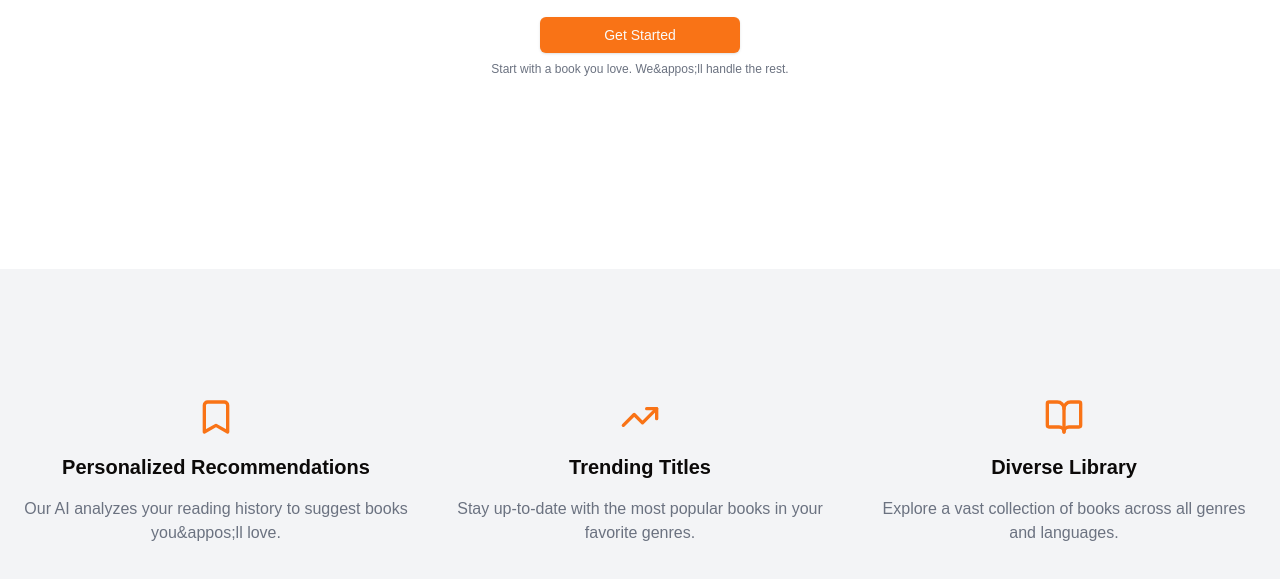
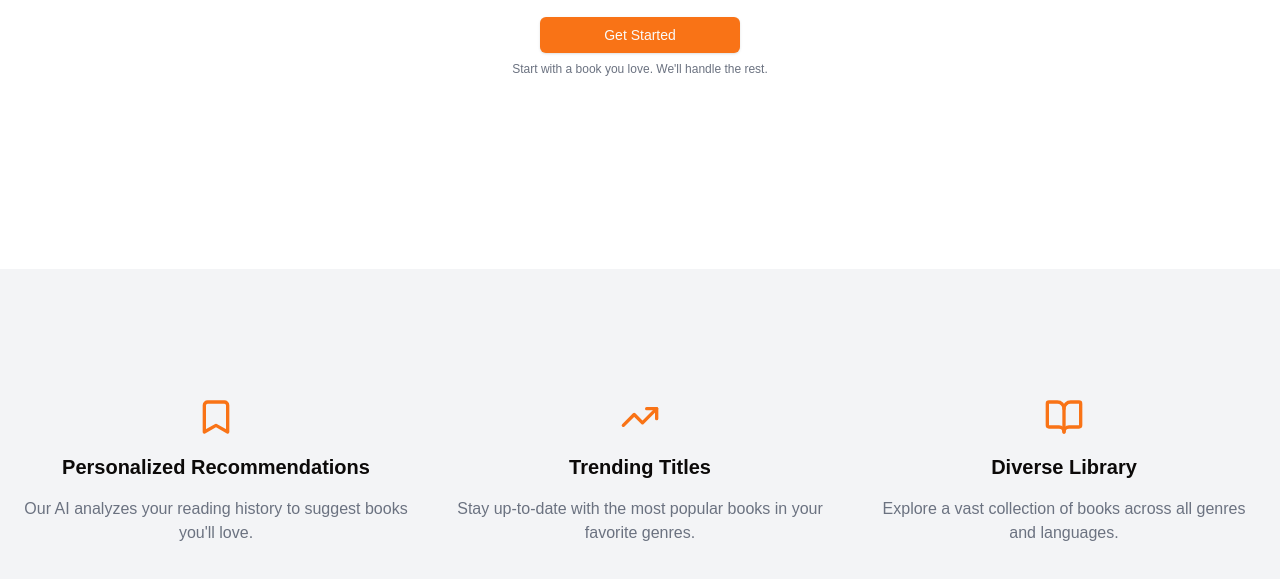
Before and after one commit to sankalp51/bookBuddy, a Next.js app: page / in a window 1280 px wide. Shown: the part 371-950 px from the top of the page. Built offline with nearby package versions, Linux system fonts and the light colour scheme; no server answers.

Commit message:
added some final checks

```diff
--- a/src/app/api/chat/route.ts
+++ b/src/app/api/chat/route.ts
@@ -1,4 +1,4 @@
-import { ollama } from "ollama-ai-provider";
+import { groq } from "@ai-sdk/groq";
 import { auth } from "@/auth";
 import { streamText } from "ai";
 import { NextResponse } from "next/server";
@@ -12,7 +12,7 @@ export async function POST(req: Request) {
   const { messages } = await req.json();
 
   const result = streamText({
-    model: ollama("llama3.2"),
+    model: groq("llama-3.3-70b-versatile"),
     messages,
     system:
       "You are a helpfull librarian who knows all the books in the world, help the user to find their new read. If the user asks anything that is not related to books just say `I don't know`",
--- a/src/app/page.tsx
+++ b/src/app/page.tsx
@@ -30,7 +30,7 @@ export default function LandingPage() {
                   Get Started
                 </Link>
                 <p className="text-xs text-gray-500 dark:text-gray-400">
-                  Start with a book you love. We&appos;ll handle the rest.
+                  Start with a book you love. We&apos;ll handle the rest.
                 </p>
               </div>
             </div>
@@ -46,7 +46,7 @@ export default function LandingPage() {
                 </h2>
                 <p className="text-gray-500 dark:text-gray-400">
                   Our AI analyzes your reading history to suggest books
-                  you&appos;ll love.
+                  you&apos;ll love.
                 </p>
               </div>
               <div className="flex flex-col items-center space-y-4 text-center">
--- a/src/components/Chat.tsx
+++ b/src/components/Chat.tsx
@@ -35,7 +35,7 @@ export default function BookRecommendationChat() {
     Genre: ${genre}
     Mood: ${mood}
     Time Period: ${timePeriod}
-    Please provide a brief summary and explain why this book fits the criteria.`;
+    Please provide a small spoiler free summary of the book`;
     handleInputChange({
       target: { value: prompt },
     } as ChangeEvent<HTMLInputElement>);
--- a/src/components/ChatContent.tsx
+++ b/src/components/ChatContent.tsx
@@ -45,7 +45,7 @@ export default function ChatContent({ messages }: Props) {
               <div
                 className={`rounded-lg p-3 ${
                   m.role === "user"
-                    ? "bg-primary text-primary-foreground"
+                    ? "bg-primary text-white"
                     : "bg-muted"
                 }`}
               >
```
